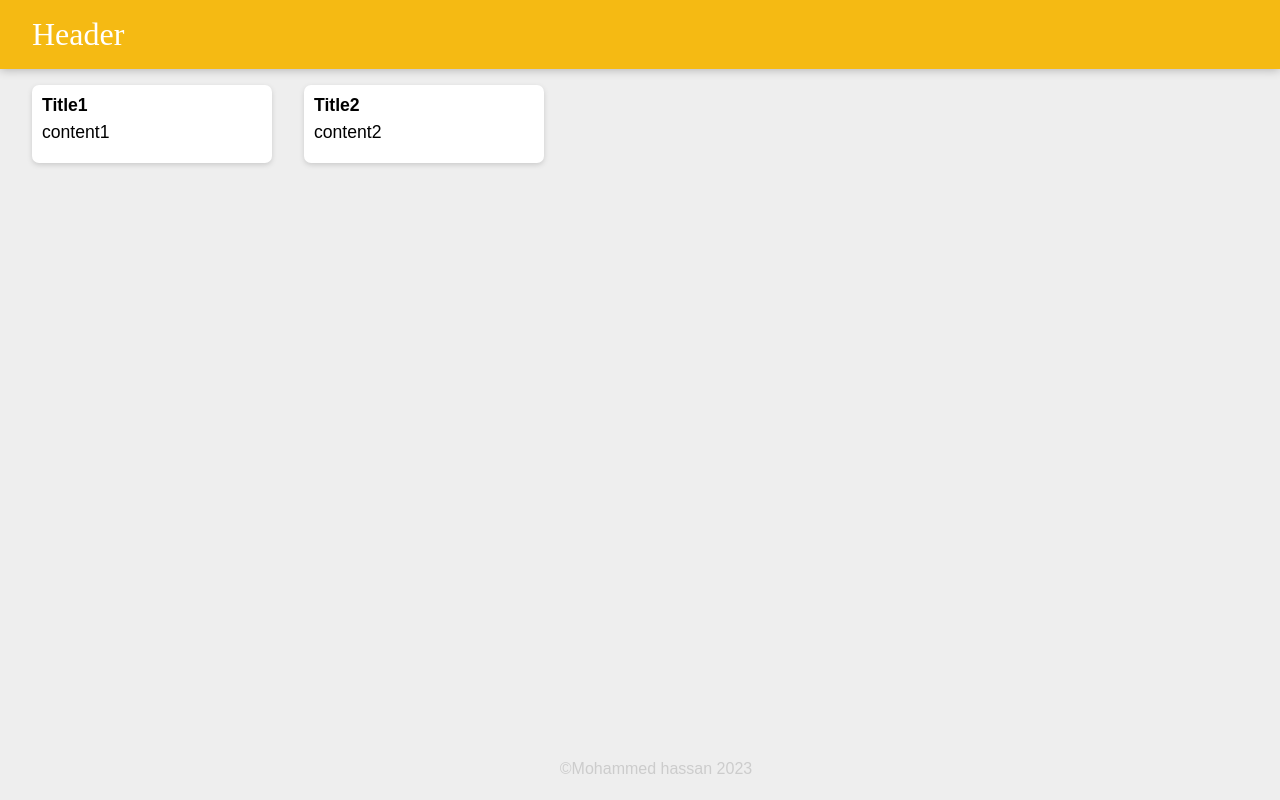
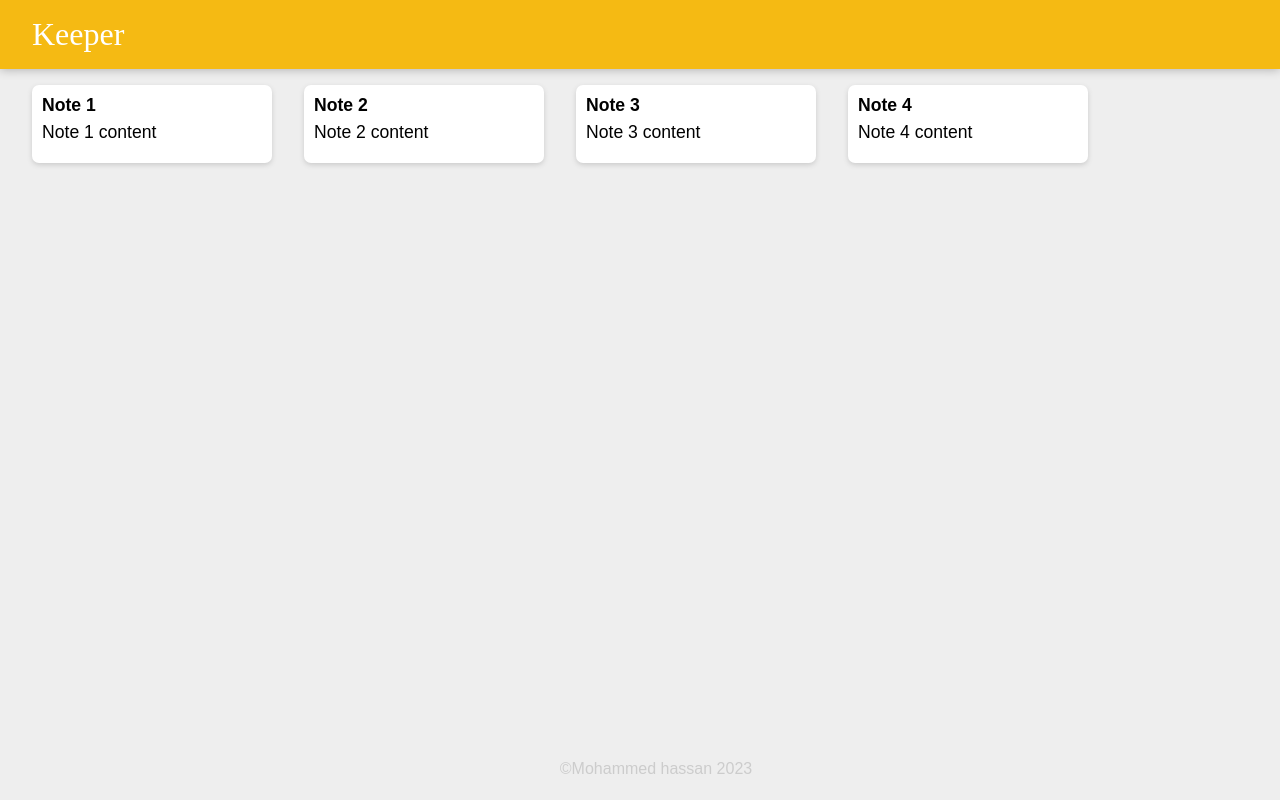
Before and after one commit to MohammedAbdo2344/keeper, a React (Create React App) app: page / in a window 1280 px wide. Built offline with nearby package versions, Linux system fonts and the light colour scheme.

Commit message:
Keeper - using Map

```diff
--- a/src/components/App.jsx
+++ b/src/components/App.jsx
@@ -1,12 +1,23 @@
 import Header from "./header";
 import Footer from "./footer";
 import Note from "./note";
+import NoteList from "../notes";
+
+function CreateNote(note){
+  return (
+    <Note
+      key={note.id}
+      title={note.title}
+      content={note.content}
+    />
+  )
+}
+
 function App() {
   return (
     <div className="App">
       <Header />
-      <Note title="Title1" content="content1" />
-      <Note title="Title2" content="content2" />
+      {NoteList.map(CreateNote)}
       <Footer />
     </div>
   );
--- a/src/components/footer.jsx
+++ b/src/components/footer.jsx
@@ -1,6 +1,3 @@
-
-
-
 const year =new Date().getFullYear()
 function Footer(){
     return (
--- a/src/components/header.jsx
+++ b/src/components/header.jsx
@@ -4,7 +4,7 @@
 function Heading(){
     return (
       <header>
-        <h1>Header</h1>
+        <h1>Keeper</h1>
       </header>
     )
   }
--- a/src/index.js
+++ b/src/index.js
@@ -2,9 +2,6 @@ import React from 'react';
 import ReactDOM from 'react-dom/client';
 import './index.css';
 import App from './components/App';
-import Header from './components/header';
-import Footer from './components/footer';
-
 
 const root = ReactDOM.createRoot(document.getElementById('root'));
 root.render(<App />);
--- /dev/null
+++ b/src/notes.js
@@ -0,0 +1,23 @@
+const notes=[
+    {
+        "id": 1,
+        "title": "Note 1",
+        "content": "Note 1 content",
+    },
+    {
+        "id": 2,
+        "title": "Note 2",
+        "content": "Note 2 content",
+    },
+    {
+        "id": 3,
+        "title": "Note 3",
+        "content": "Note 3 content",
+    },
+    {
+        "id": 4,
+        "title": "Note 4",
+        "content": "Note 4 content",
+    }
+]
+export default notes;
```
Also changed, not shown: 1 other file (tests, documents, lock files or other folders).
